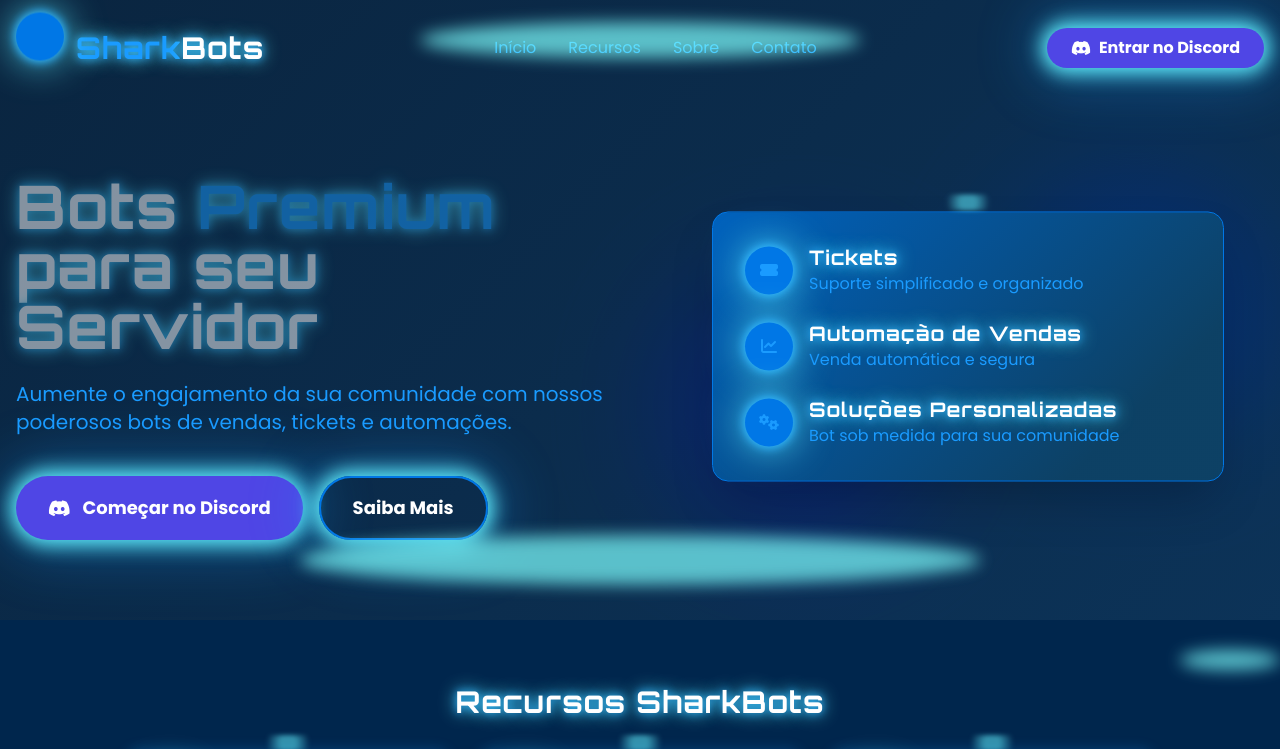
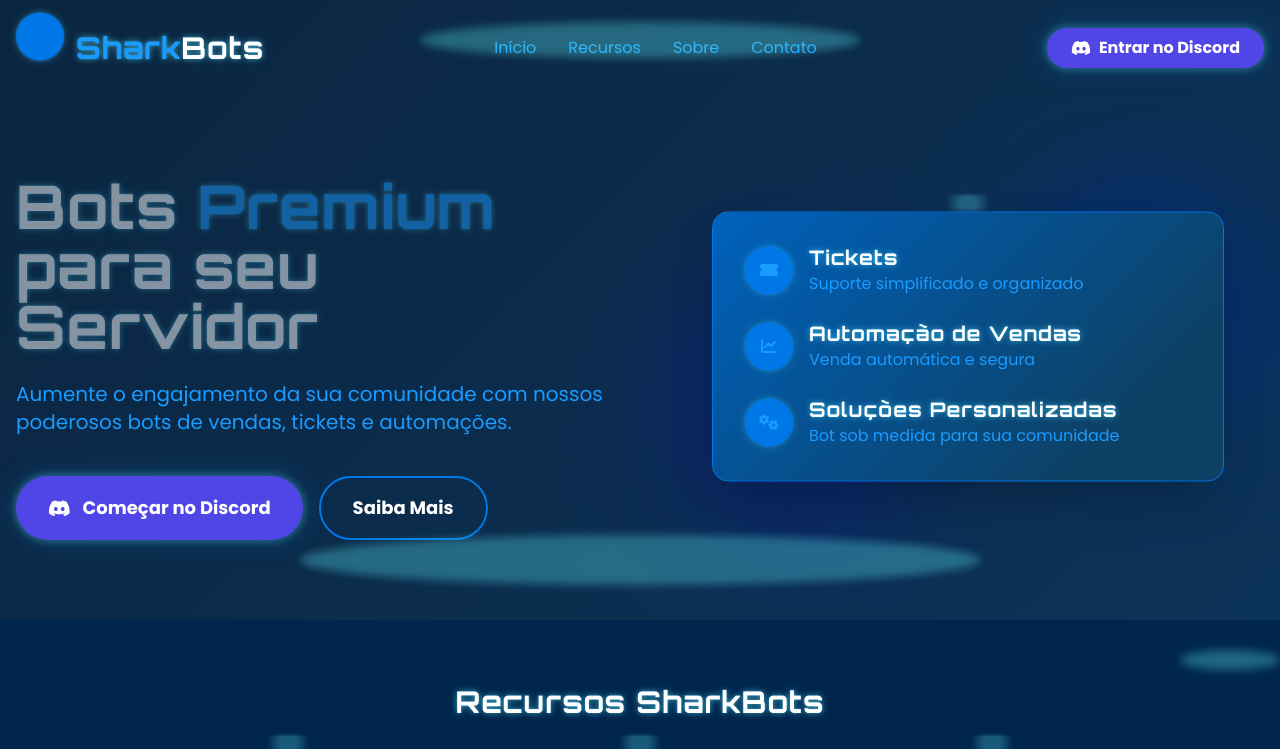
Before and after one commit to rxzimminex/sharkbots, a plain HTML site: page index.html in a window 1280 px wide. Shown: the top 749 px of the page. Drawn offline with nearby package versions, Linux system fonts and the light colour scheme.

Commit message:
Update index.html

```diff
--- a/index.html
+++ b/index.html
@@ -55,20 +55,20 @@
             animation: pulseGlow 1.5s infinite alternate;
         }
         @keyframes pulseGlow {
-            0% { box-shadow: 0 0 10px 2px #60efff, 0 0 40px 8px #1a9bff33; }
-            100% { box-shadow: 0 0 20px 6px #60efff, 0 0 60px 16px #1a9bff55; }
+            0% { box-shadow: 0 0 4px 1px #60efff66, 0 0 12px 3px #1a9bff33; }
+            100% { box-shadow: 0 0 8px 2px #60efff44, 0 0 24px 6px #1a9bff22; }
         }
         .shine {
-            box-shadow: 0 0 40px 0 #60efff, 0 0 10px 2px #1a9bff;
+            box-shadow: 0 0 8px 0 #60efff44, 0 0 2px 1px #1a9bff33;
         }
         .discord-btn {
             transition:all .3s;
-            box-shadow:0 0 16px 4px #60efff55;
+            box-shadow:0 0 8px 2px #60efff33;
         }
         .discord-btn:hover {
             background: linear-gradient(90deg,#60efff 0%,#0077e6 100%);
             color:#fff;
-            box-shadow: 0 0 32px 8px #60efff, 0 0 8px 2px #1a9bff;
+            box-shadow: 0 0 16px 4px #60efff44, 0 0 4px 1px #1a9bff33;
             transform:translateY(-3px) scale(1.04);
         }
         .feature-card {
@@ -76,32 +76,32 @@
             position:relative;
             background: linear-gradient(135deg, #0077e6bb, #60efff22 80%);
             border: 1px solid rgba(0, 119, 230, 0.3);
-            box-shadow:0 0 14px 2px #1a9bff44;
+            box-shadow:0 0 7px 1px #1a9bff22;
         }
         .feature-card::before {
             content: "";
             position: absolute;
             top: -18px; left: 50%; transform: translateX(-50%);
             width: 60px; height: 16px;
-            background: radial-gradient(circle,#60efff88 25%,transparent 70%);
-            filter: blur(2px);
+            background: radial-gradient(circle,#60efff44 25%,transparent 70%);
+            filter: blur(1px);
             pointer-events:none;
         }
         .feature-card:hover {
             transform:translateY(-8px) scale(1.04);
             border-color: #60efff;
-            box-shadow: 0 0 40px 10px #60efff55;
+            box-shadow: 0 0 18px 5px #60efff33;
         }
         .title-glow {
-            text-shadow: 0 0 18px #60efff, 0 0 8px #1a9bff;
+            text-shadow: 0 0 6px #60efff99, 0 0 2px #1a9bff66;
         }
         .modal-glow {
-            box-shadow: 0 0 40px 8px #60efff55, 0 0 12px 2px #1a9bff;
+            box-shadow: 0 0 18px 4px #60efff33, 0 0 4px 1px #1a9bff22;
         }
         .svg-brilho {
-            filter: blur(8px) brightness(1.3);
-            opacity:0.7;
-            pointer-events:none;
+            filter: blur(4px) brightness(1.05);
+            opacity: 0.3;
+            pointer-events: none;
         }
         a:focus, button:focus { outline:2px solid #1a9bff; outline-offset:2px; }
     </style>
@@ -126,7 +126,7 @@
                 <a href="#sobre" class="text-shark-400 hover:text-white transition" aria-label="Sobre">Sobre</a>
                 <a href="#contato" class="text-shark-400 hover:text-white transition" aria-label="Contato">Contato</a>
             </nav>
-            <a href="https://discord.gg/kvm8fTmzjJ" target="_blank" class="discord-btn pulse bg-indigo-600 text-white font-bold py-2 px-6 rounded-full flex items-center" aria-label="Entrar no Discord">
+            <a href="https://discord.gg/kvm8fTmzjJ" target="_blank" class="discord-btn pulse bg-indigo-600 text-white font-bold py-2 px-6 rounded-full flex items-center">
                 <i class="fab fa-discord mr-2"></i> Entrar no Discord
             </a>
         </div>
@@ -141,7 +141,7 @@
                     <a href="https://discord.gg/kvm8fTmzjJ" target="_blank" class="discord-btn pulse bg-indigo-600 text-white font-bold py-4 px-8 rounded-full text-lg flex items-center">
                         <i class="fab fa-discord mr-3"></i> Começar no Discord
                     </a>
-                    <a href="javascript:void(0);" onclick="abrirModal()" class="bg-transparent border-2 border-shark-500 text-white font-bold py-4 px-8 rounded-full text-lg hover:bg-shark-800 transition pulse shine" aria-label="Saiba Mais">
+                    <a href="javascript:void(0);" onclick="abrirModal()" class="bg-transparent border-2 border-shark-500 text-white font-bold py-4 px-8 rounded-full text-lg hover:bg-shark-800 transition">
                         Saiba Mais
                     </a>
                 </div>
@@ -246,7 +246,7 @@
         <div class="max-w-3xl mx-auto text-center">
             <h2 class="text-3xl font-bold mb-6 title-glow">Sobre a SharkBots</h2>
             <p class="text-lg mb-6">
-                Somos apaixonados por tecnologia e comunidades digitais. Nossos bots são desenvolvidos pensando sempre na segurança, automação e experiência dos usuários. Acreditamos que todo servidor Discord merece o melhor!
+                Somos apaixonados por tecnologia e comunidades digitais. Nossos bots são desenvolvidos pensando sempre na segurança, automação e experiência dos usuários. Acreditamos que todo servidor pode ser mais eficiente e divertido com as ferramentas certas!
             </p>
         </div>
     </section>
```
